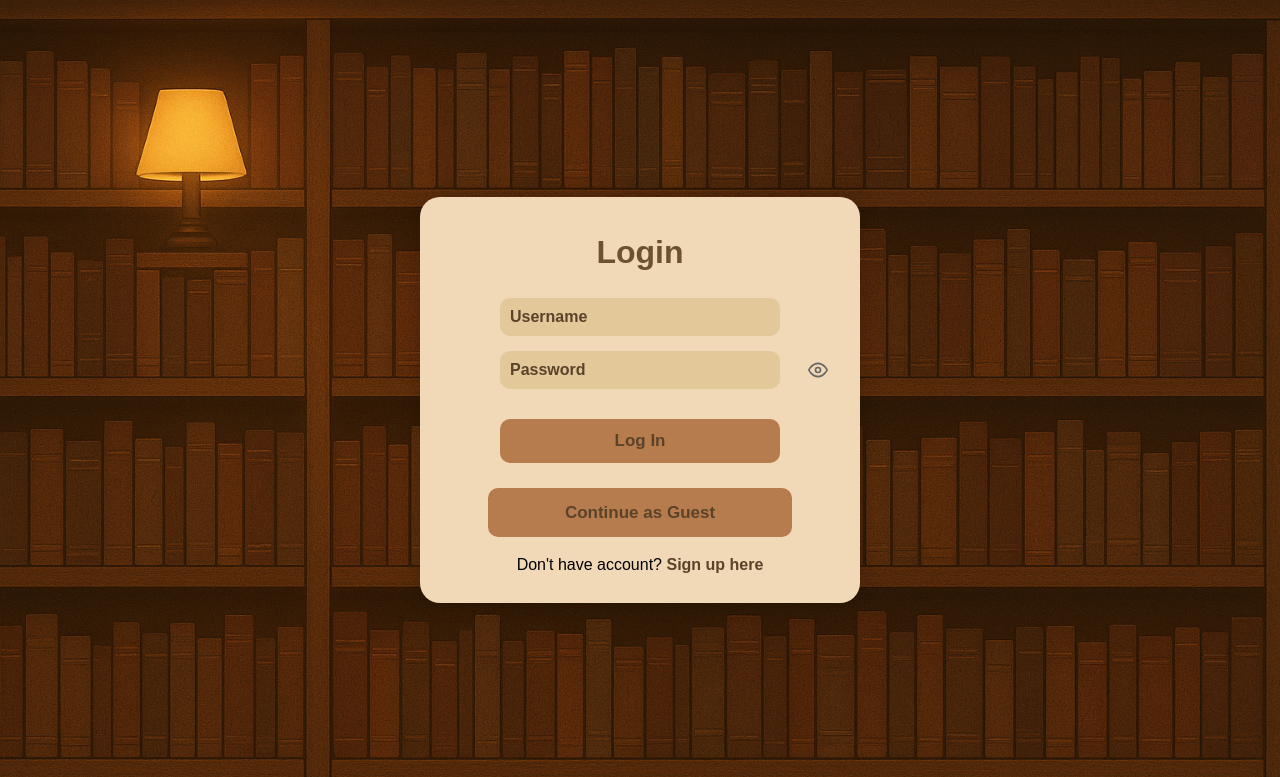
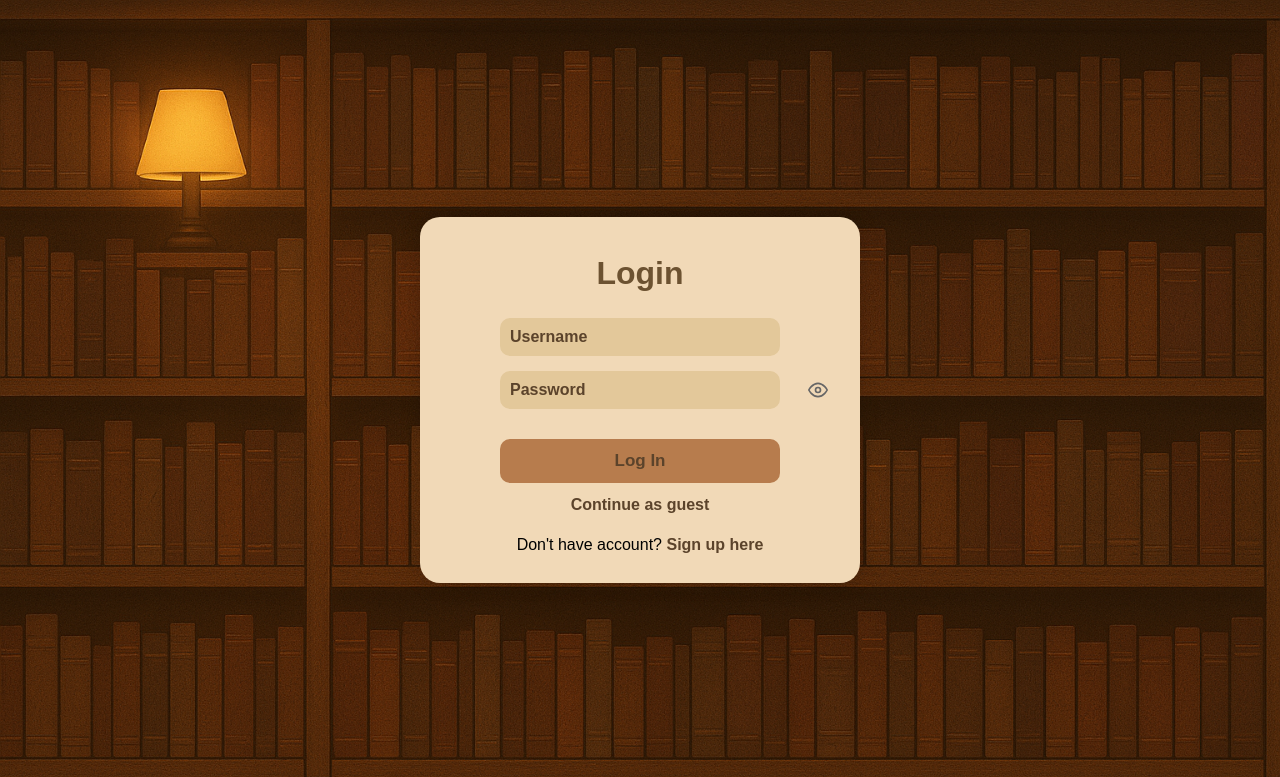
Before and after one commit to kikosolovic/GameLibrary, a Django app: page /login/ in a window 1280 px wide. Shown: the top 777 px of the page. Run offline with Django 5.2, Linux system fonts and the light colour scheme.

Commit message:
link button not square bubble

```diff
--- a/gamelibrary/main/templates/login.html
+++ b/gamelibrary/main/templates/login.html
@@ -36,9 +36,8 @@
         <button class="button1" type="submit">Log In</button>
     </form>
 
-    <div class="guest-login" style="margin-top: 10px;">
-        <a href="{% url 'library' %}" class="button1" style="display: inline-block;">Continue as Guest</a>
-    </div>
+    <p style="margin-top: 10px;">
+        <a href="{% url 'library' %}" class="guest-link">Continue as guest</a>
 
     <p>Don't have account? <a href="{% url 'register' %}">Sign up here</a></p>
 </div>
```
